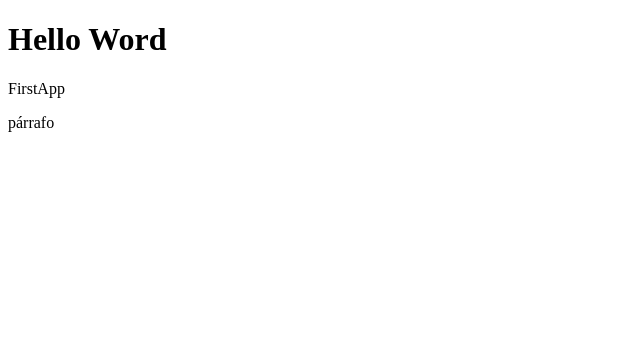
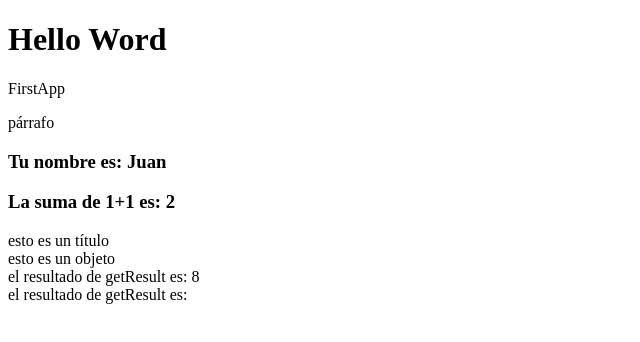
Before and after one commit to jsfc2199/BasesInicioReact, a React (Vite) app: page / in a window 1280 px wide. Shown: the top 342 px of the page, without its empty margins (0-640 px from the left). Built offline with nearby package versions, Linux system fonts and the light colour scheme.

Commit message:
Impresión de varaibles en el html

```diff
--- a/src/FirstApp.jsx
+++ b/src/FirstApp.jsx
@@ -1,12 +1,35 @@
-import React from 'react'
+import React from "react";
 
+//si hay objetos que no se van a cambiar para nada ni hacen parte de hooks podemos sacarlo del functional component
+const objeto = {
+  title: "esto es un título",
+  objeto: "esto es un objeto",
+};
+
+const getResult = () => {
+  return 4 + 4;
+};
 export const FirstApp = () => {
+  //variables
+  const nombre = "Juan";
+
   return (
     // si mandamos <> </> es un fragment
     //también se puede usar <Fragment></Fragment>
     <>
       <div>FirstApp</div>
       <p>párrafo</p>
+
+      {/* imprimir variables en el html */}
+      <h3>Tu nombre es: {nombre}</h3>
+      <h3>La suma de 1+1 es: {1 + 1}</h3>
+      <div>{objeto.title}</div>
+      <div>{objeto.objeto}</div>
+      <div>el resultado de getResult es: {getResult()}</div>
+
+      {/* Booleanos no se imprimen */}
+      <div>el resultado de getResult es: {false}</div>
+
     </>
-  )
-}
+  );
+};
```
